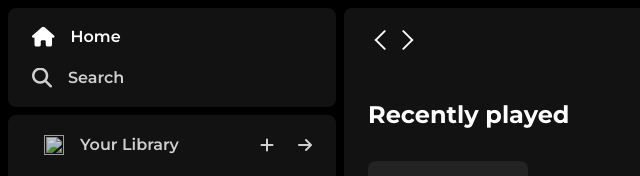
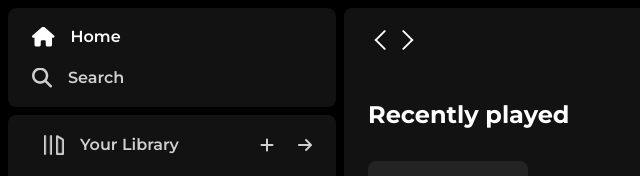
Before and after one commit to tejaswi2112/Spotify_Clone, a plain HTML site: page index.html in a window 1280 px wide. Shown: the top 176 px of the page, 0-640 px from the left. Drawn offline with Linux system fonts and the light colour scheme.

Commit message:
Update index.html

```diff
--- a/index.html
+++ b/index.html
@@ -32,7 +32,7 @@
             <div class="library">
                 <div class="option">
                     <div class="lib-option nav-option">
-                        <img src="./images/library_icon.png">
+                        <img src="./assets/library_icon.png">
                         <a href="#">Your Library</a>
                     </div>
                     <div class="icons">
```
